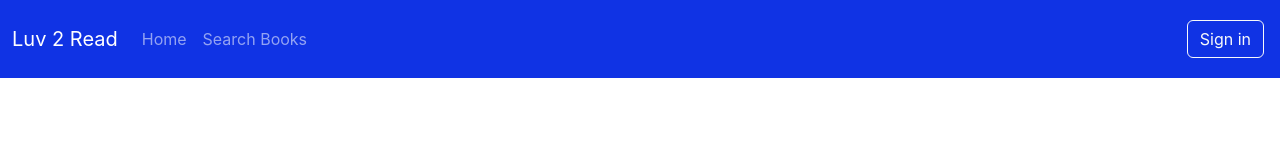
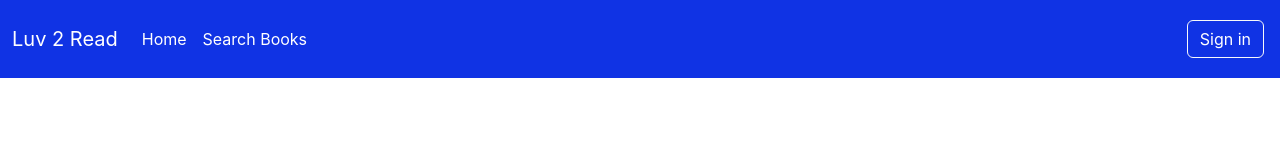
Before and after one commit to harrymaurya05/bookcart-frontend, a React (Create React App) app: page / in a window 1280 px wide. Shown: the top 160 px of the page. Built offline with nearby package versions, Linux system fonts and the light colour scheme.

Commit message:
nav link color

```diff
--- a/src/App.css
+++ b/src/App.css
@@ -52,3 +52,6 @@ background-color: #1033e4 ;
     pointer-events: none;
     cursor: default;
  }
+ nav .navbar-nav li a{
+    color: white !important;
+}
```
